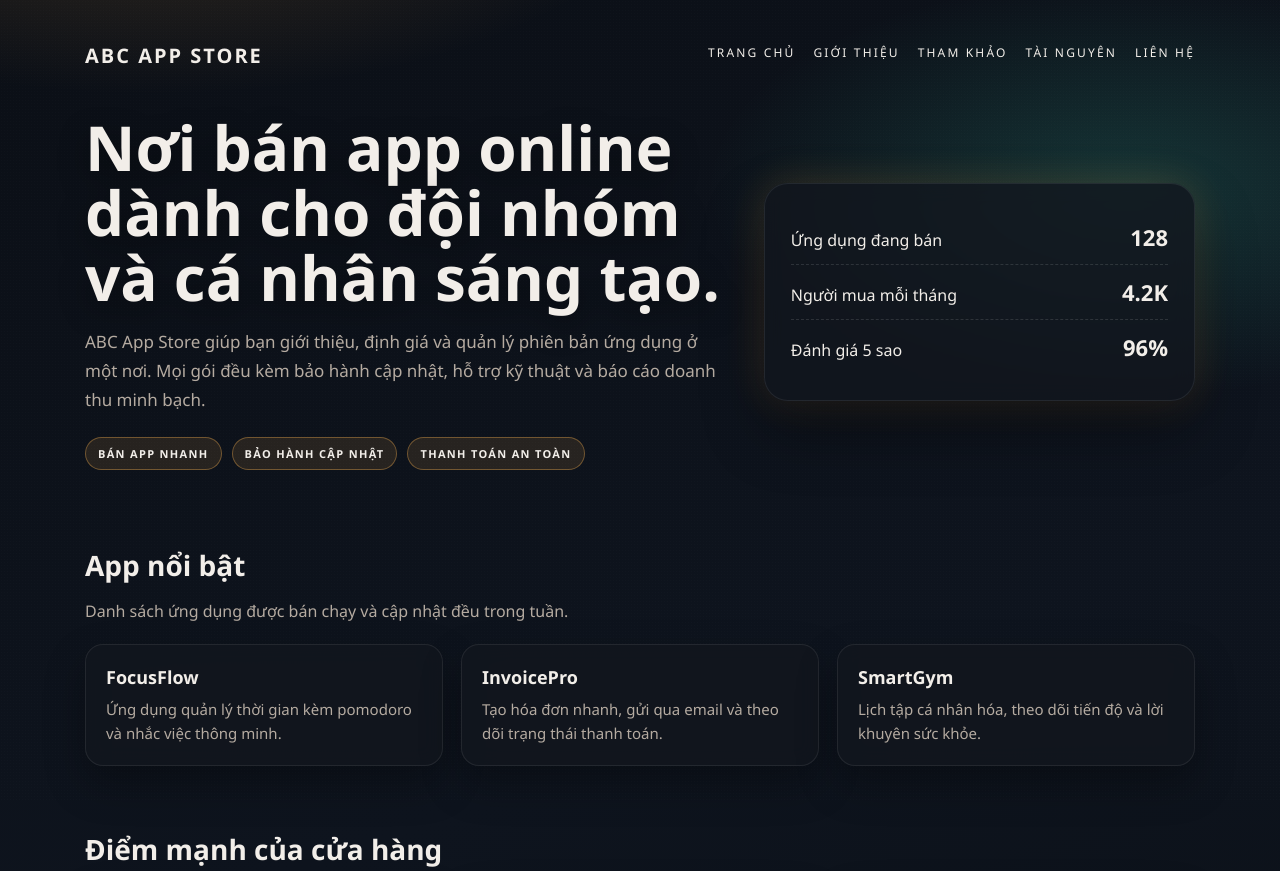
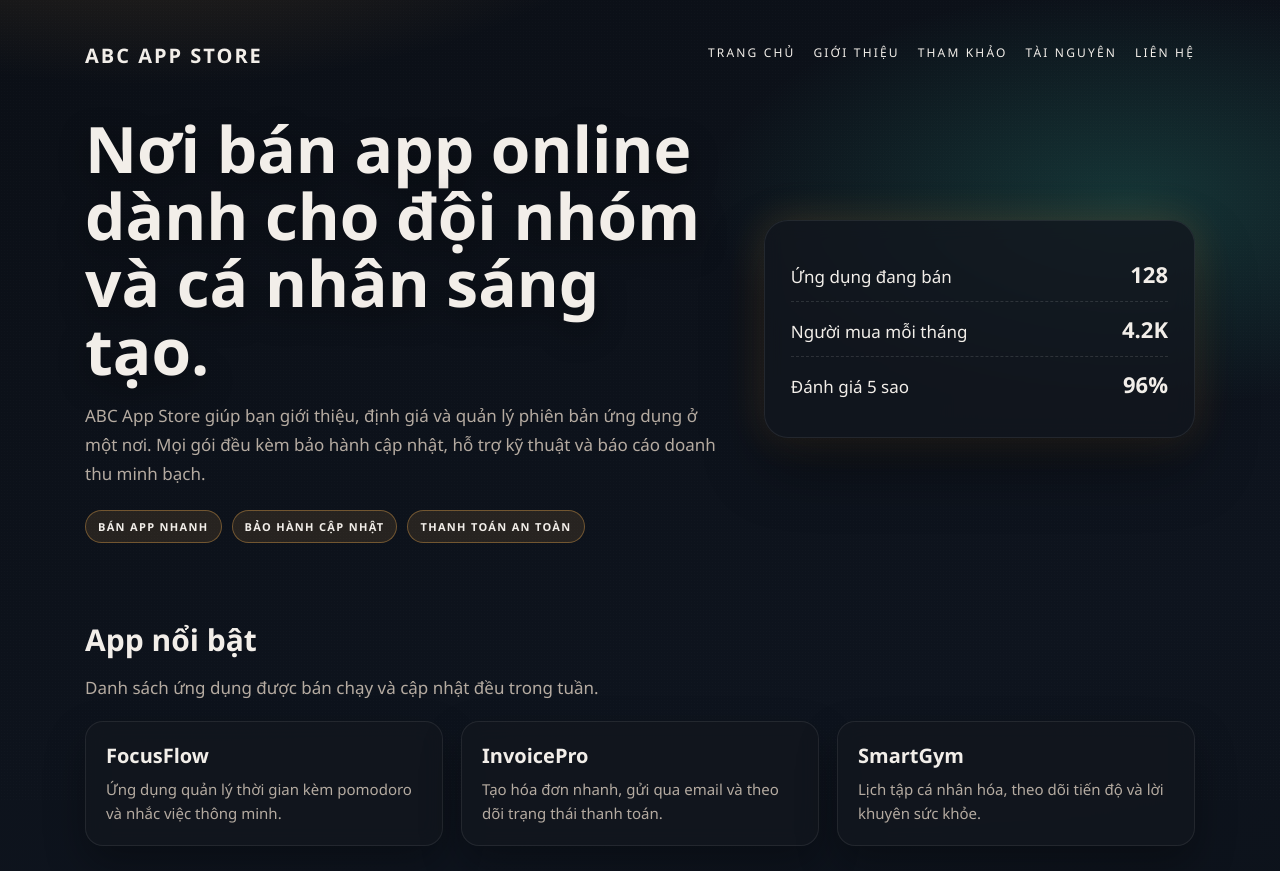
Before and after one commit to giapmcvn/my-app, a plain HTML site: page index.html in a window 1280 px wide. Shown: the top 871 px of the page. Drawn offline with Linux system fonts and the light colour scheme.

Commit message:
test fix

```diff
--- a/styles.css
+++ b/styles.css
@@ -15,6 +15,7 @@
 body {
   margin: 0;
   font-family: "Segoe UI", Arial, sans-serif;
+  font-size: 17px;
   color: var(--ink);
   background:
     radial-gradient(900px 420px at 12% -10%, rgba(227, 162, 75, 0.22), transparent 60%),
@@ -96,7 +97,7 @@ nav a:hover::after { width: 100%; }
 
 .hero h1 {
   font-family: "Segoe UI", Arial, sans-serif;
-  font-size: clamp(34px, 5vw, 62px);
+  font-size: clamp(38px, 5vw, 66px);
   line-height: 1.05;
   margin: 0 0 18px;
   text-shadow: 0 10px 30px rgba(0, 0, 0, 0.45);
@@ -154,7 +155,7 @@ nav a:hover::after { width: 100%; }
 
 .section h2 {
   font-family: "Segoe UI", Arial, sans-serif;
-  font-size: 28px;
+  font-size: 30px;
   margin: 0 0 16px;
 }
 
@@ -180,7 +181,7 @@ nav a:hover::after { width: 100%; }
 
 .card h3 {
   margin: 0 0 8px;
-  font-size: 18px;
+  font-size: 20px;
   font-weight: 700;
 }
 
```
